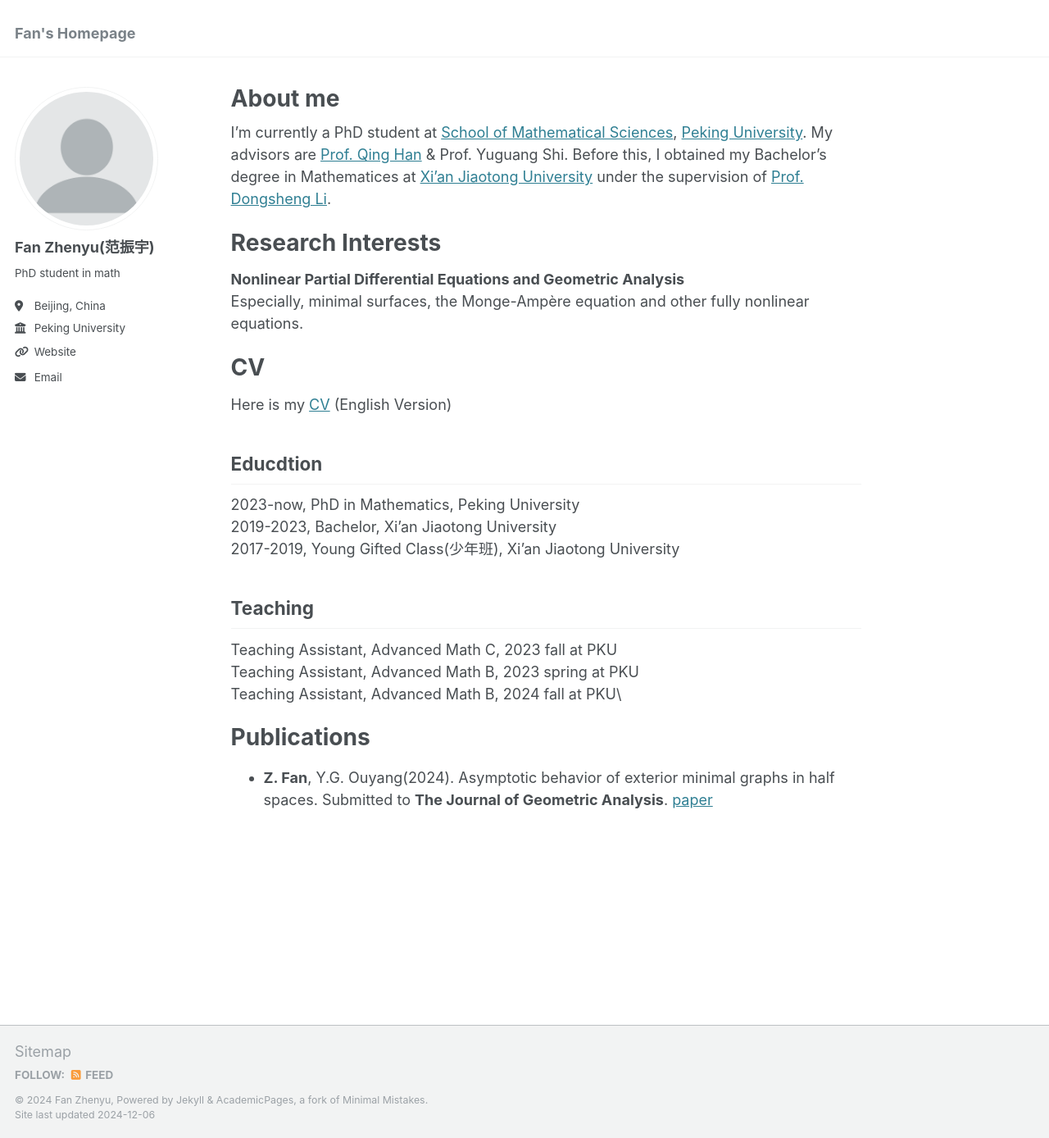
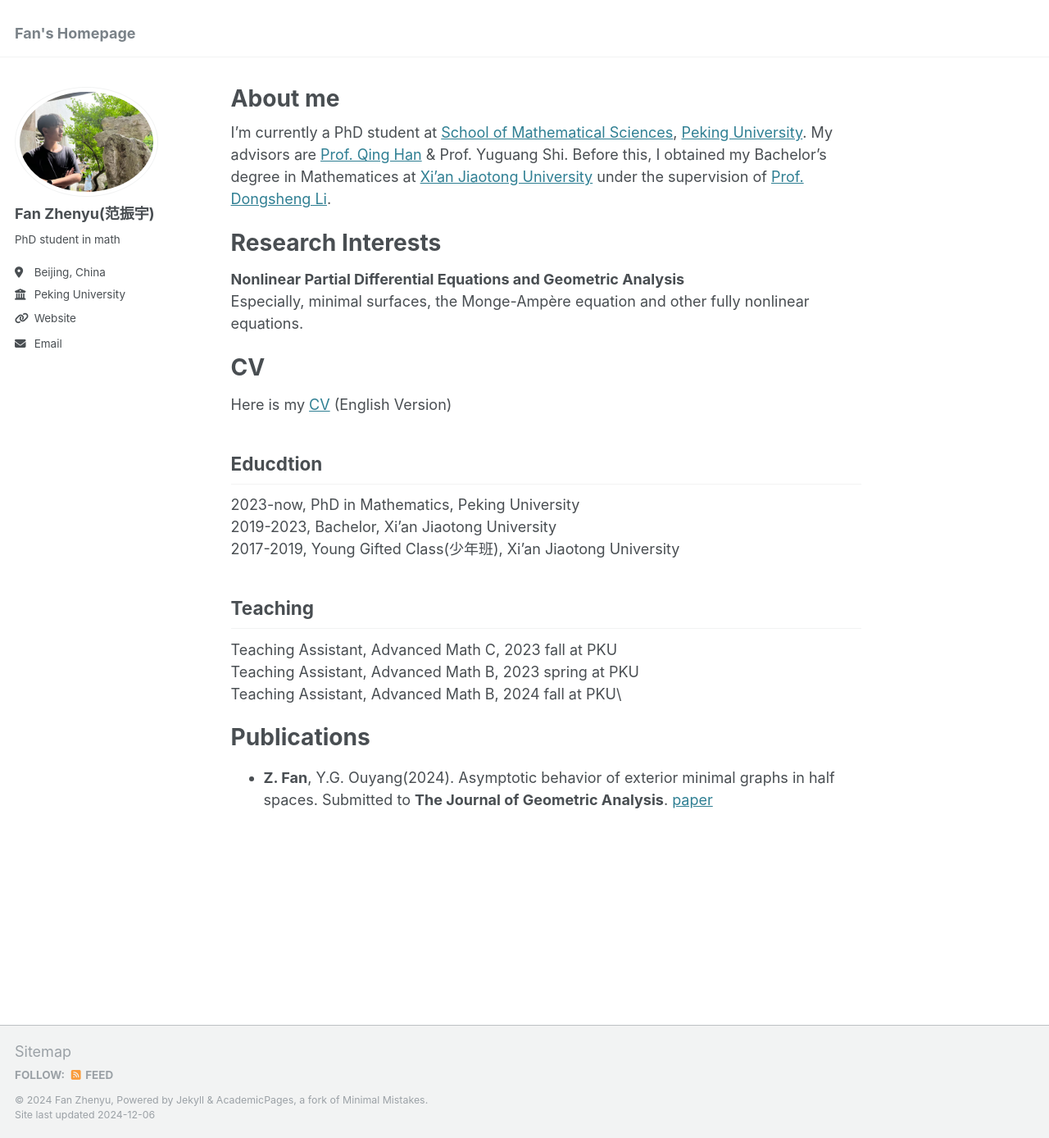
Before and after one commit to fanzymath/fanzymath.github.io, a Jekyll site: the page built from _pages/about.md, in a window 1280 px wide and 1388 px high. Shown: the whole window at 82% size. Built offline with Jekyll 4.4.1, drawn with Linux system fonts in a browser that asks for light colours.

Commit message:
Update _config.yml

```diff
--- a/_config.yml
+++ b/_config.yml
@@ -19,7 +19,7 @@ url                      : https://fanzheny.github.io
 #               Additional customization can be done by editing /_includes/author-profile.html
 author:
   # Biographic information
-  avatar           : "profile.png"
+  avatar           : "photof.jpg"
   name             : "Fan Zhenyu(范振宇)"
   pronouns         : # example: "she/her"
   bio              : "PhD student in math"
```
